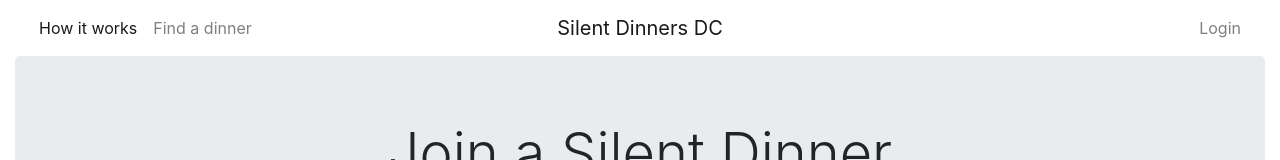
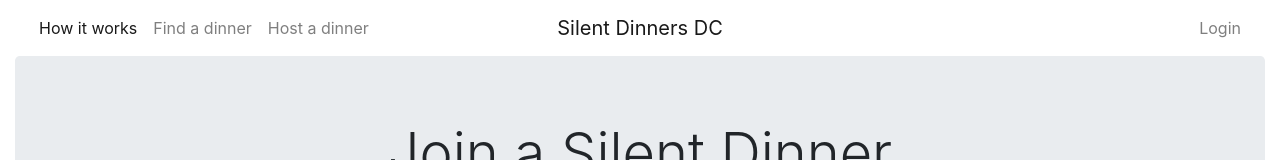
Before and after one commit to cmonaghan/silent-dinners-client, a website: page src/index.pug in a window 1280 px wide. Shown: the top 160 px of the page. Drawn offline with nearby package versions, Linux system fonts and the light colour scheme; files that its build step writes are made by us from their sources; files whose address does not match are found by name.

Commit message:
adds option to host a dinner

```diff
--- a/src/index.pug
+++ b/src/index.pug
@@ -23,6 +23,8 @@ html(lang="pl")
                                     a.nav-link.active(href="#") How it works
                                 li.nav-item
                                     a.nav-link(href="#") Find a dinner
+                                li.nav-item
+                                    a.nav-link(href="#") Host a dinner
                         .col-4.navbar-nav.text-center.pr-0.d-none.d-lg-block
                             a.navbar-brand.mr-0(href="#") Silent Dinners DC
                         .col-4.pr-lg-0
```
